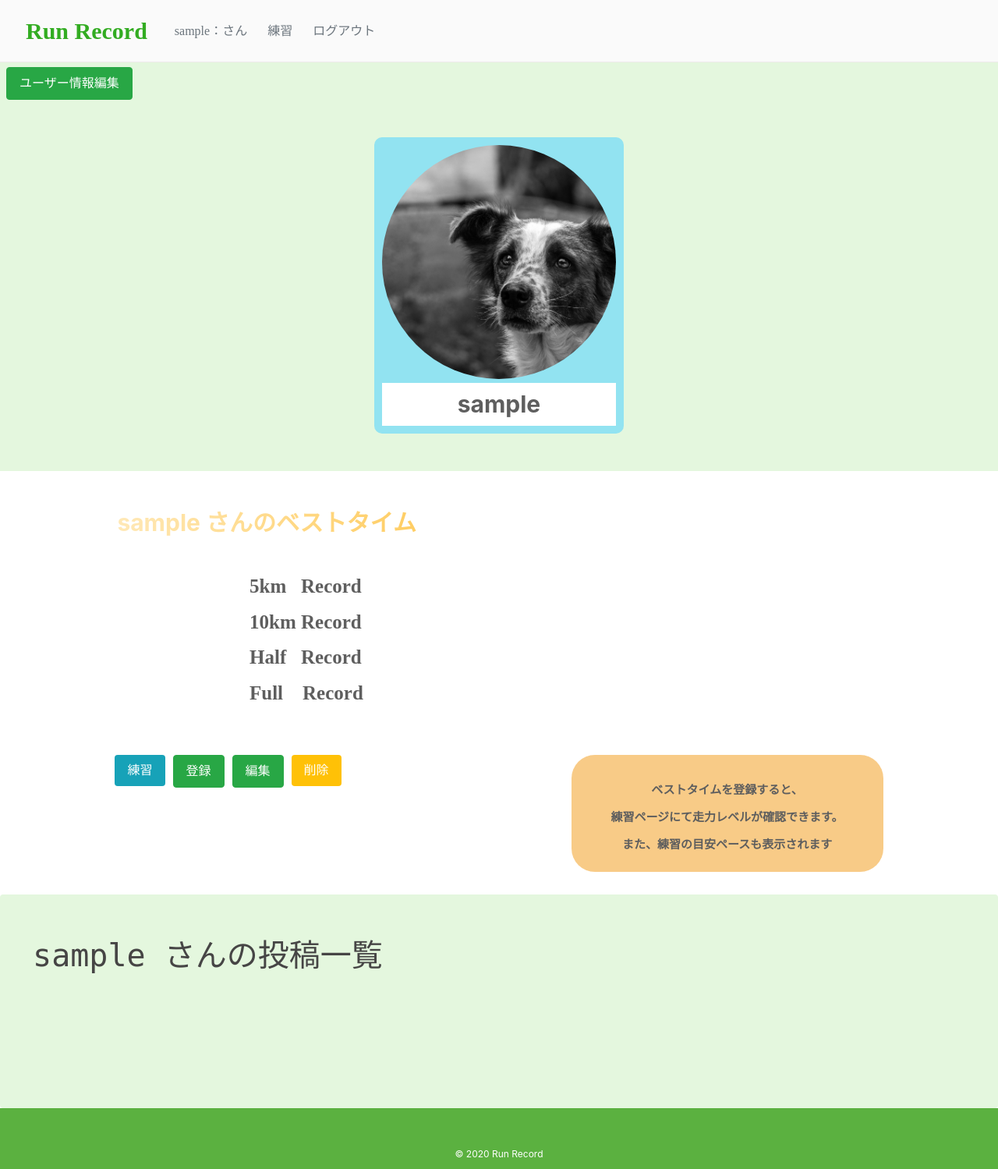
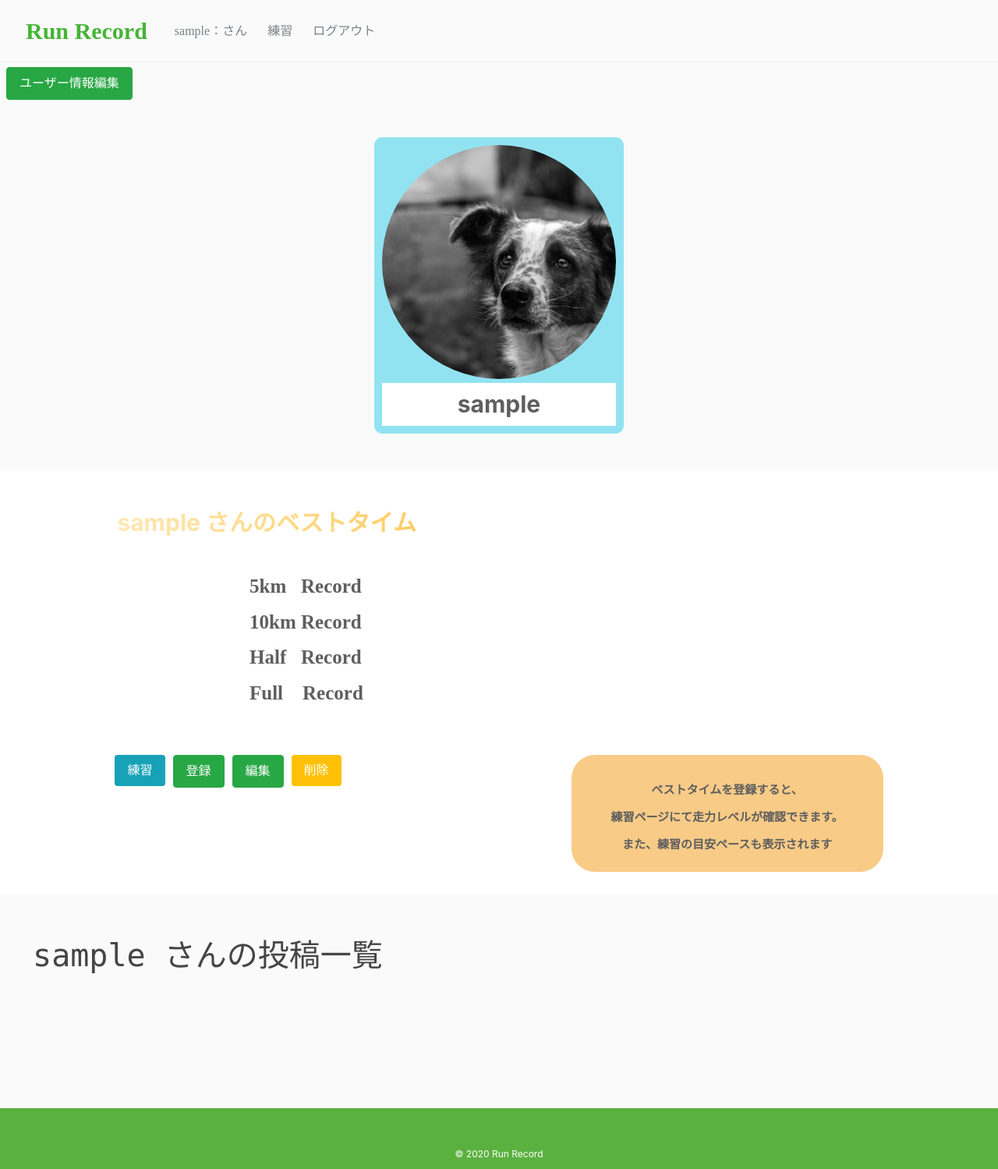
Before and after one commit to naoya221/run_r, a Rails app: page /users/1 in a window 1280 px wide. Shown: the whole page at 78% size. Run offline with Rails 7, Linux system fonts and the light colour scheme; the visitor is signed in with stand-in values (Sample User, id 1); data that the repository does not hold is empty; style sheets or scripts are compiled from the project's sources; parts of the project's set-up code (start-up, migrations or seed data) failed here and were passed over; some libraries are stand-ins or nearby versions.

Commit message:
トップページ上部背景変更

```diff
--- a/app/javascript/src/application.scss
+++ b/app/javascript/src/application.scss
@@ -21,6 +21,7 @@
 }
 
 .navbar {
+  opacity: 0.9;
   background-color: rgb(250, 250, 250);
   border-bottom: 1px solid rgb(238, 235, 235);
 }
@@ -122,9 +123,13 @@
   padding-bottom: 50px;
  }
 
+ .slide-content {
+   background-image: url("/images/forest.jpg");
+}
+
 .slide-content {
-  background-color: rgb(240, 240, 240);
-  margin-top: 40px;
+  opacity: 1;
+  margin-top: 80px;
 }
 
 .slide-text {
@@ -374,11 +379,11 @@
 }
 
 .user-bottom-container {
-  background-color: rgb(228, 247, 222);
+  background-color:  rgb(250, 250, 250);
 }
 
 .user-top-content {
-  background-color: rgb(228, 247, 222);
+  background-color:  rgb(250, 250, 250);
   padding-top: 30px;
 }
 
```
Also changed, not shown: public/images/forest.jpg (added), 1 other file.
